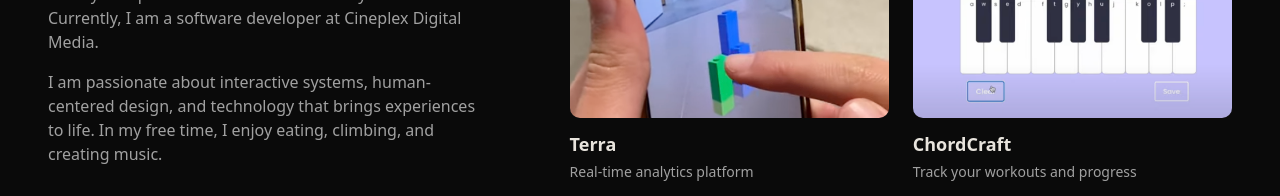
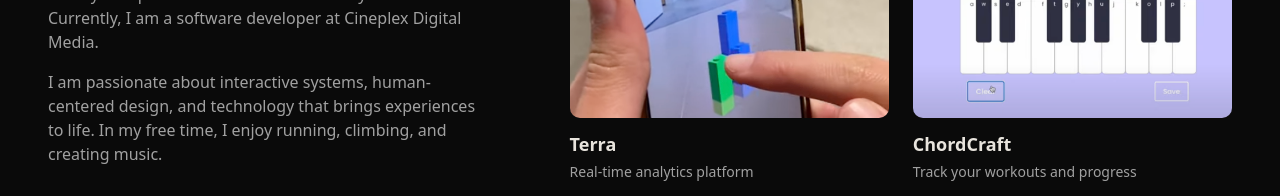
Before and after one commit to danielquzhao/personal-website-v2, a Next.js app: page / in a window 1280 px wide. Shown: the part 162-358 px from the top of the page. Built offline with nearby package versions, Linux system fonts and the light colour scheme.

Commit message:
Edit description and resume

```diff
--- a/components/hero.tsx
+++ b/components/hero.tsx
@@ -12,7 +12,7 @@ export function Hero() {
           I study Computer Science at the University of Waterloo. Currently, I am a software developer at Cineplex Digital Media.
         </p>
         <p>
-          I am passionate about interactive systems, human-centered design, and technology that brings experiences to life. In my free time, I enjoy eating, climbing, and creating music.
+          I am passionate about interactive systems, human-centered design, and technology that brings experiences to life. In my free time, I enjoy running, climbing, and creating music.
         </p>
       </div>
 
```
Also changed, not shown: 1 other file (tests, documents, lock files or other folders).
